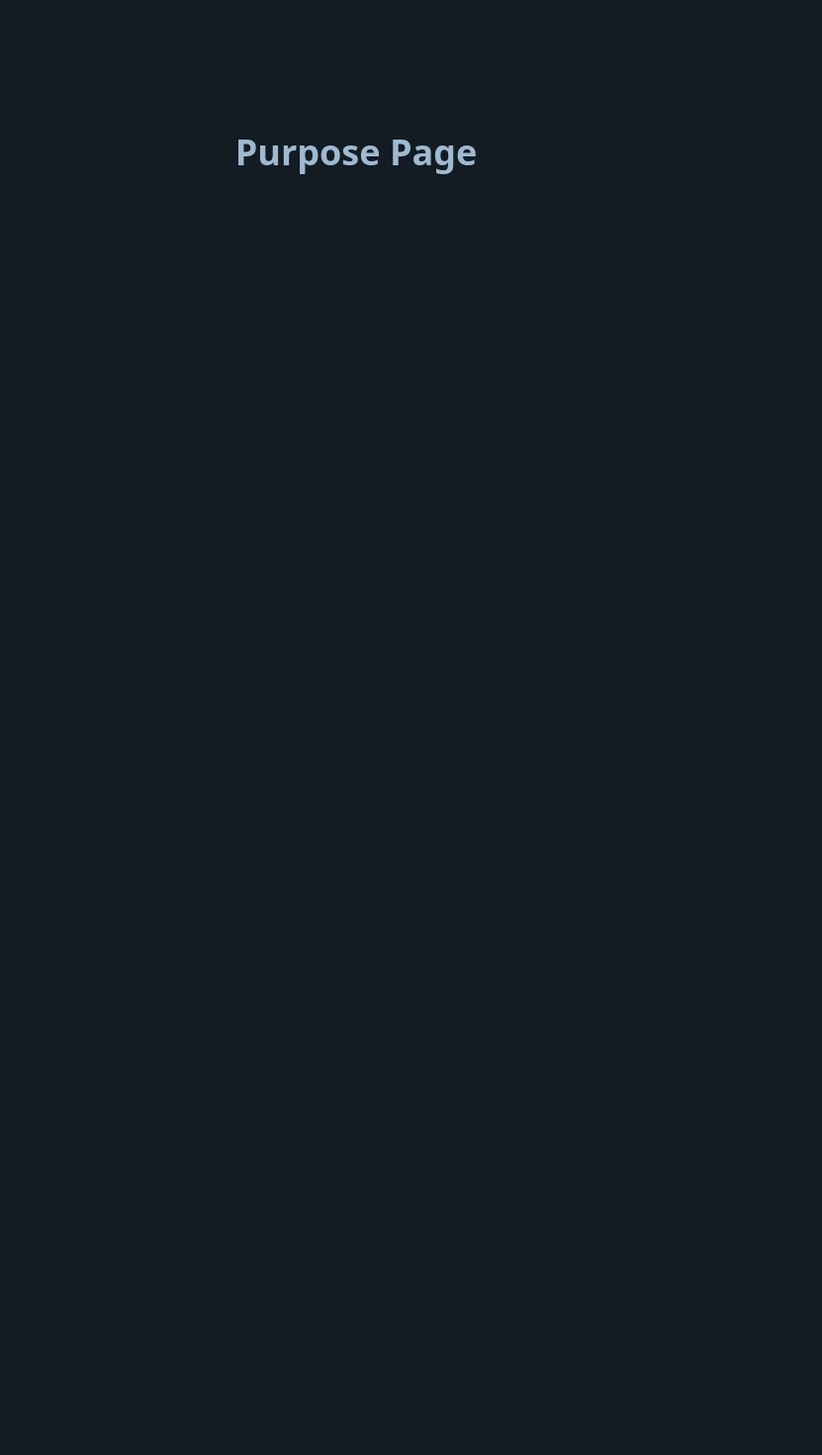
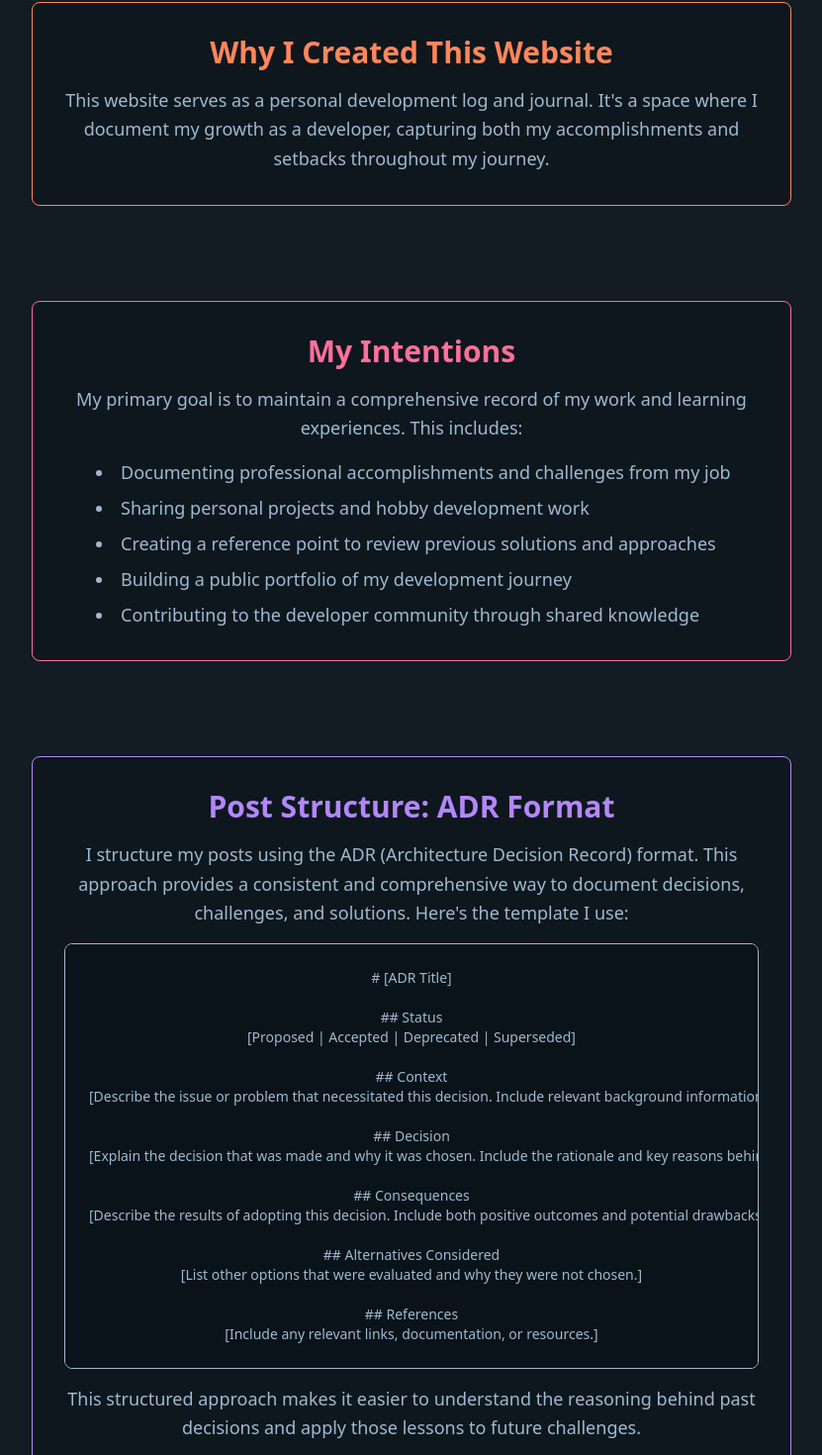
Before and after one commit to Rithonn/learning-blog, a Next.js app: page /purpose in a window 1280 px wide. Shown: the part 246-1716 px from the top of the page at 99% size, without its empty margins (280-1111 px from the left). Before the commit the page ends 800 px from the top, so only its background shows below. Built offline with nearby package versions, Linux system fonts and the light colour scheme.

Commit message:
Added purpose page for moving forward

```diff
--- a/app/purpose/page.tsx
+++ b/app/purpose/page.tsx
@@ -1,7 +1,73 @@
+'use client';
+
+import { useSidebar } from '@/app/context/SidebarContext';
+
 export default function Purpose() {
+  const { isOpen } = useSidebar();
+
   return (
-    <div className="flex items-center justify-center min-h-screen">
-      <h1 className="text-4xl font-bold">Purpose Page</h1>
+    <div className={`flex flex-col justify-start items-center min-h-screen gap-8 pl-8 pt-36 pb-24 transition-all duration-300 ${
+      isOpen ? 'ml-64' : 'ml-20'
+    }`}>
+      <h1 className="text-7xl font-bold text-primary">Purpose</h1>
+
+      <div className="max-w-3xl space-y-24 text-center">
+        <section className="bg-base-200 rounded-lg p-8 border border-primary border-opacity-20 hover:border-opacity-40 transition-all">
+          <h2 className="text-3xl font-bold mb-4 text-primary">Why I Created This Website</h2>
+          <p className="text-lg leading-relaxed">
+            This website serves as a personal development log and journal. It's a space where I document my growth as a developer, capturing both my accomplishments and setbacks throughout my journey.
+          </p>
+        </section>
+
+        <section className="bg-base-200 rounded-lg p-8 border border-secondary border-opacity-20 hover:border-opacity-40 transition-all">
+          <h2 className="text-3xl font-bold mb-4 text-secondary">My Intentions</h2>
+          <p className="text-lg leading-relaxed mb-4">
+            My primary goal is to maintain a comprehensive record of my work and learning experiences. This includes:
+          </p>
+          <ul className="list-disc list-inside space-y-2 text-lg text-left pl-8">
+            <li>Documenting professional accomplishments and challenges from my job</li>
+            <li>Sharing personal projects and hobby development work</li>
+            <li>Creating a reference point to review previous solutions and approaches</li>
+            <li>Building a public portfolio of my development journey</li>
+            <li>Contributing to the developer community through shared knowledge</li>
+          </ul>
+        </section>
+
+        <section className="bg-base-200 rounded-lg p-8 border border-accent border-opacity-20 hover:border-opacity-40 transition-all">
+          <h2 className="text-3xl font-bold mb-4 text-accent">Post Structure: ADR Format</h2>
+          <p className="text-lg leading-relaxed mb-4">
+            I structure my posts using the ADR (Architecture Decision Record) format. This approach provides a consistent and comprehensive way to document decisions, challenges, and solutions. Here's the template I use:
+          </p>
+
+          <div className="bg-base-300 p-6 rounded-lg mb-4 overflow-x-auto border border-base-content border-opacity-10">
+            <pre className="text-sm font-mono">
+{`# [ADR Title]
+
+## Status
+[Proposed | Accepted | Deprecated | Superseded]
+
+## Context
+[Describe the issue or problem that necessitated this decision. Include relevant background information and constraints.]
+
+## Decision
+[Explain the decision that was made and why it was chosen. Include the rationale and key reasons behind this choice.]
+
+## Consequences
+[Describe the results of adopting this decision. Include both positive outcomes and potential drawbacks or trade-offs.]
+
+## Alternatives Considered
+[List other options that were evaluated and why they were not chosen.]
+
+## References
+[Include any relevant links, documentation, or resources.]`}
+            </pre>
+          </div>
+
+          <p className="text-lg leading-relaxed">
+            This structured approach makes it easier to understand the reasoning behind past decisions and apply those lessons to future challenges.
+          </p>
+        </section>
+      </div>
     </div>
   );
 }
```
